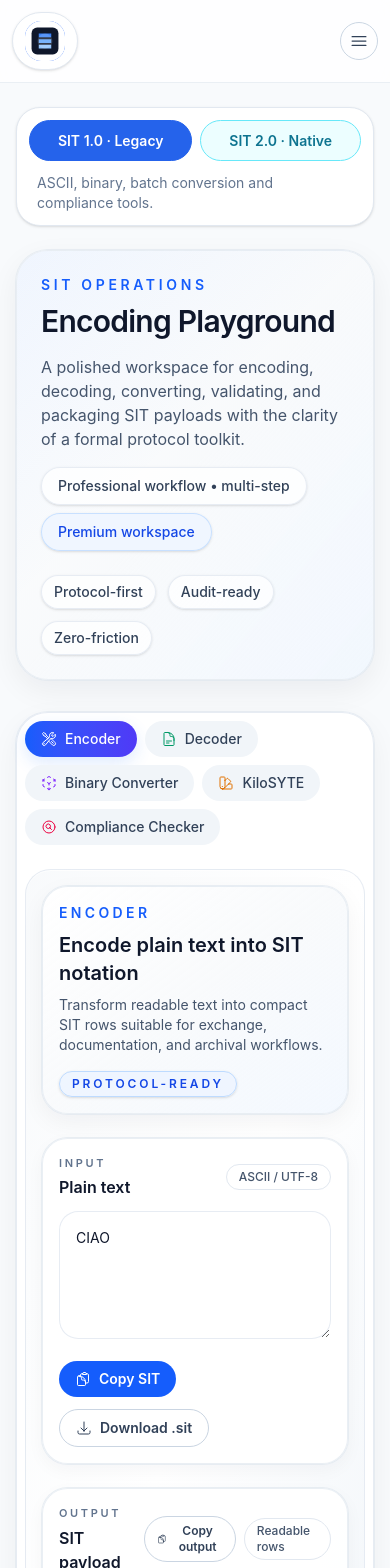
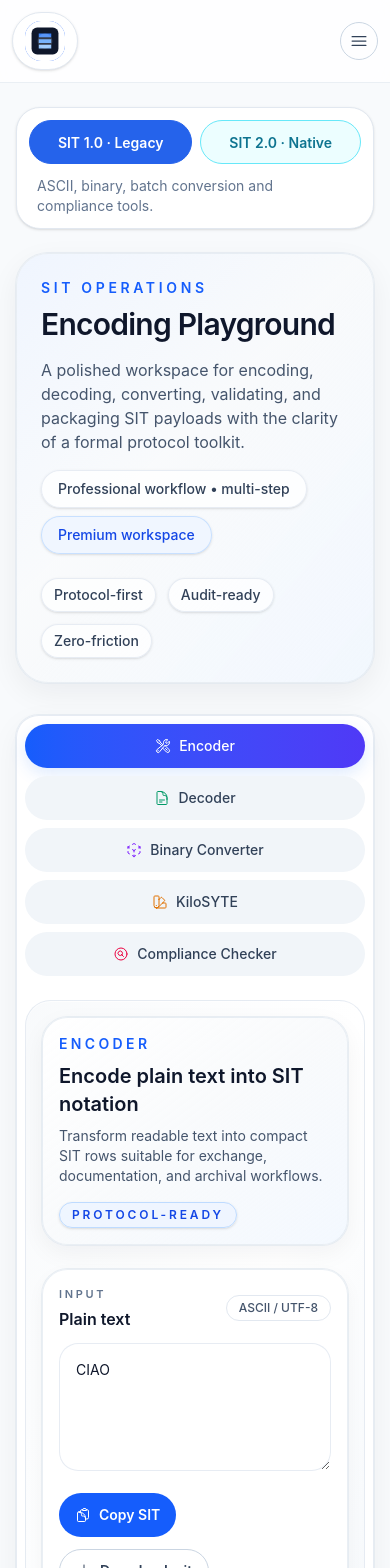
Before and after one commit to michelecoppi/sit, a React (Vite) app: page /#/playground in a window 390 px wide. Shown: the top 1568 px of the page. Built offline with nearby package versions, Linux system fonts and the light colour scheme.

Commit message:
other featuers for mobile users

```diff
--- a/src/index.css
+++ b/src/index.css
@@ -122,6 +122,20 @@ th, td { padding: 1rem; vertical-align: top; }
     font-size: 0.875rem;
   }
 
+  .native-tab,
+  .native-suggestions button,
+  .native-live {
+    min-height: 2.75rem;
+    display: inline-flex;
+    align-items: center;
+    justify-content: center;
+  }
+
+  .native-tab,
+  .native-suggestions button {
+    padding: 0.55rem 0.9rem;
+  }
+
   .native-select {
     width: 100%;
   }
@@ -149,3 +163,23 @@ th, td { padding: 1rem; vertical-align: top; }
     padding: 0.72rem;
   }
 }
+
+@media (max-width: 520px) {
+  .native-status {
+    gap: 0.45rem;
+    font-size: 0.68rem;
+    letter-spacing: 0.06em;
+  }
+
+  .native-status span {
+    width: 100%;
+    justify-content: center;
+    text-align: center;
+  }
+
+  .native-live {
+    font-size: 0.62rem;
+    letter-spacing: 0.08em;
+    padding: 0.3rem 0.55rem;
+  }
+}
--- a/src/pages/NativePages.tsx
+++ b/src/pages/NativePages.tsx
@@ -241,9 +241,9 @@ export function NativePlayground() {
 
       <div className="native-modebar">
         <p>Choose an operation</p>
-        <div className="flex flex-wrap gap-2">
+        <div className="grid w-full gap-2 sm:flex sm:flex-wrap">
           {modes.map((item) => (
-            <button key={item} className={mode === item ? 'native-tab native-tab-active' : 'native-tab'} onClick={() => setModeDefaults(item)}>
+            <button key={item} className={mode === item ? 'native-tab native-tab-active w-full sm:w-auto' : 'native-tab w-full sm:w-auto'} onClick={() => setModeDefaults(item)}>
               {item}
             </button>
           ))}
--- a/src/pages/PlaygroundPage.tsx
+++ b/src/pages/PlaygroundPage.tsx
@@ -23,7 +23,7 @@ const inputPanelClassName = 'rounded-[1.6rem] border border-slate-200/70 bg-whit
 const textareaClassName = 'mt-3 min-h-32 w-full rounded-[1.2rem] border border-slate-200/80 bg-white/95 p-4 text-sm text-slate-900 shadow-[inset_0_1px_0_rgba(255,255,255,0.8)] outline-none transition-colors duration-200 placeholder:text-slate-400 selection:bg-blue-100 focus:border-blue-500 focus:bg-white focus:text-slate-900 focus:ring-2 focus:ring-blue-500/20 dark:border-slate-700 dark:bg-slate-900/90 dark:text-slate-100 dark:placeholder:text-slate-500 dark:selection:bg-blue-950/70'
 const outputClassName = 'mt-3 min-h-32 overflow-auto rounded-[1.2rem] border border-slate-200/80 bg-slate-950 p-4 font-mono text-sm leading-6 text-slate-100 shadow-[inset_0_2px_8px_rgba(2,8,23,0.35)] ring-1 ring-slate-800/70'
 const hintClassName = 'mt-3 rounded-[1.1rem] border border-slate-200/80 bg-slate-50/80 px-4 py-3 text-sm text-slate-600 shadow-sm dark:border-slate-700 dark:bg-slate-950/60 dark:text-slate-300'
-const actionButtonClassName = 'inline-flex items-center gap-1.5 rounded-full border border-slate-300 px-3 py-1.5 text-xs font-semibold text-slate-700 transition hover:border-blue-400 hover:text-blue-600 dark:border-slate-700 dark:text-slate-200'
+const actionButtonClassName = 'inline-flex min-h-11 items-center gap-1.5 rounded-full border border-slate-300 px-3 py-2 text-xs font-semibold text-slate-700 transition hover:border-blue-400 hover:text-blue-600 dark:border-slate-700 dark:text-slate-200'
 
 export default function PlaygroundPage() {
   const [activeTab, setActiveTab] = useState<Tab>('Encoder')
@@ -113,7 +113,7 @@ export default function PlaygroundPage() {
         </div>
       ) : null}
 
-      <div className="rounded-[2rem] border border-slate-200/80 bg-white/90 p-2 shadow-[0_10px_30px_rgba(15,23,42,0.05)] ring-1 ring-slate-200/70 sm:p-3 dark:border-slate-800 dark:bg-slate-900/80 dark:ring-slate-800/60">
+      <div className="rounded-[1.4rem] border border-slate-200/80 bg-white/90 p-2 shadow-[0_10px_30px_rgba(15,23,42,0.05)] ring-1 ring-slate-200/70 sm:rounded-[2rem] sm:p-3 dark:border-slate-800 dark:bg-slate-900/80 dark:ring-slate-800/60">
         <div className="flex flex-wrap gap-2">
           {tabs.map((tab) => {
             const meta = tabMeta[tab]
@@ -123,7 +123,7 @@ export default function PlaygroundPage() {
                 key={tab}
                 type="button"
                 onClick={() => setActiveTab(tab)}
-                className={`inline-flex items-center gap-2 rounded-full px-4 py-2 text-sm font-medium transition-all duration-200 ${isActive ? 'bg-gradient-to-r from-blue-600 to-indigo-600 text-white shadow-[0_6px_16px_rgba(59,130,246,0.16)]' : 'bg-slate-100 text-slate-700 hover:bg-slate-200 hover:shadow-sm dark:bg-slate-800 dark:text-slate-200 dark:hover:bg-slate-700'}`}
+                className={`inline-flex min-h-11 w-full items-center justify-center gap-2 rounded-full px-4 py-2 text-sm font-medium transition-all duration-200 sm:w-auto ${isActive ? 'bg-gradient-to-r from-blue-600 to-indigo-600 text-white shadow-[0_6px_16px_rgba(59,130,246,0.16)]' : 'bg-slate-100 text-slate-700 hover:bg-slate-200 hover:shadow-sm dark:bg-slate-800 dark:text-slate-200 dark:hover:bg-slate-700'}`}
               >
                 <span className={isActive ? 'text-white' : meta.accent}>{meta.icon}</span>
                 {tab}
@@ -156,10 +156,10 @@ export default function PlaygroundPage() {
                   </div>
                   <textarea value={encoderInput} onChange={(event) => setEncoderInput(event.target.value)} className={textareaClassName} spellCheck={false} />
                   <div className="mt-4 flex flex-wrap gap-3">
-                    <button type="button" onClick={() => handleCopy(encodedOutput)} className="inline-flex items-center gap-2 rounded-full bg-blue-600 px-4 py-2 text-sm font-semibold text-white transition hover:bg-blue-700">
+                    <button type="button" onClick={() => handleCopy(encodedOutput)} className="inline-flex min-h-11 items-center gap-2 rounded-full bg-blue-600 px-4 py-2 text-sm font-semibold text-white transition hover:bg-blue-700">
                       <ClipboardDocumentIcon className="h-4 w-4" /> Copy SIT
                     </button>
-                    <button type="button" onClick={() => downloadFile(encodedOutput, 'sample.sit')} className="inline-flex items-center gap-2 rounded-full border border-slate-300 px-4 py-2 text-sm font-semibold text-slate-700 transition hover:border-blue-400 hover:text-blue-600 dark:border-slate-700 dark:text-slate-200">
+                    <button type="button" onClick={() => downloadFile(encodedOutput, 'sample.sit')} className="inline-flex min-h-11 items-center gap-2 rounded-full border border-slate-300 px-4 py-2 text-sm font-semibold text-slate-700 transition hover:border-blue-400 hover:text-blue-600 dark:border-slate-700 dark:text-slate-200">
                       <ArrowDownTrayIcon className="h-4 w-4" /> Download .sit
                     </button>
                   </div>
```
